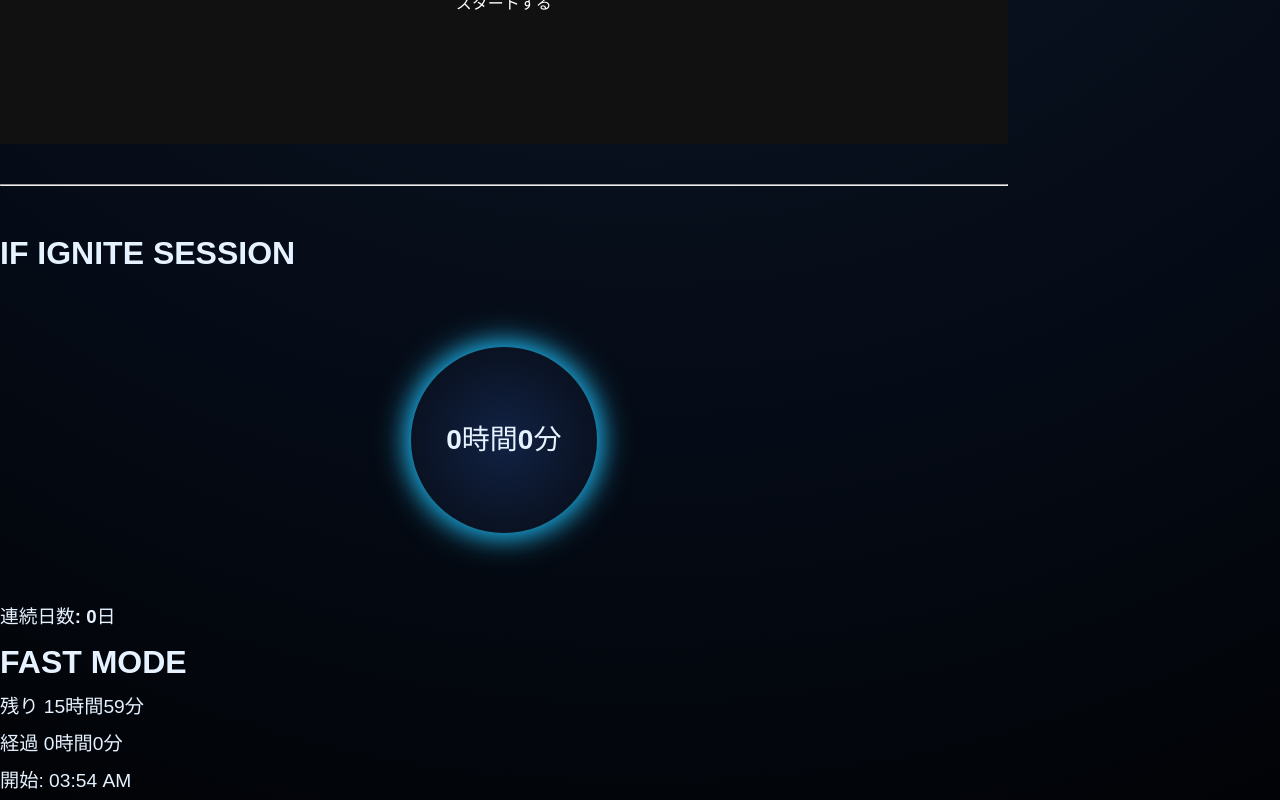
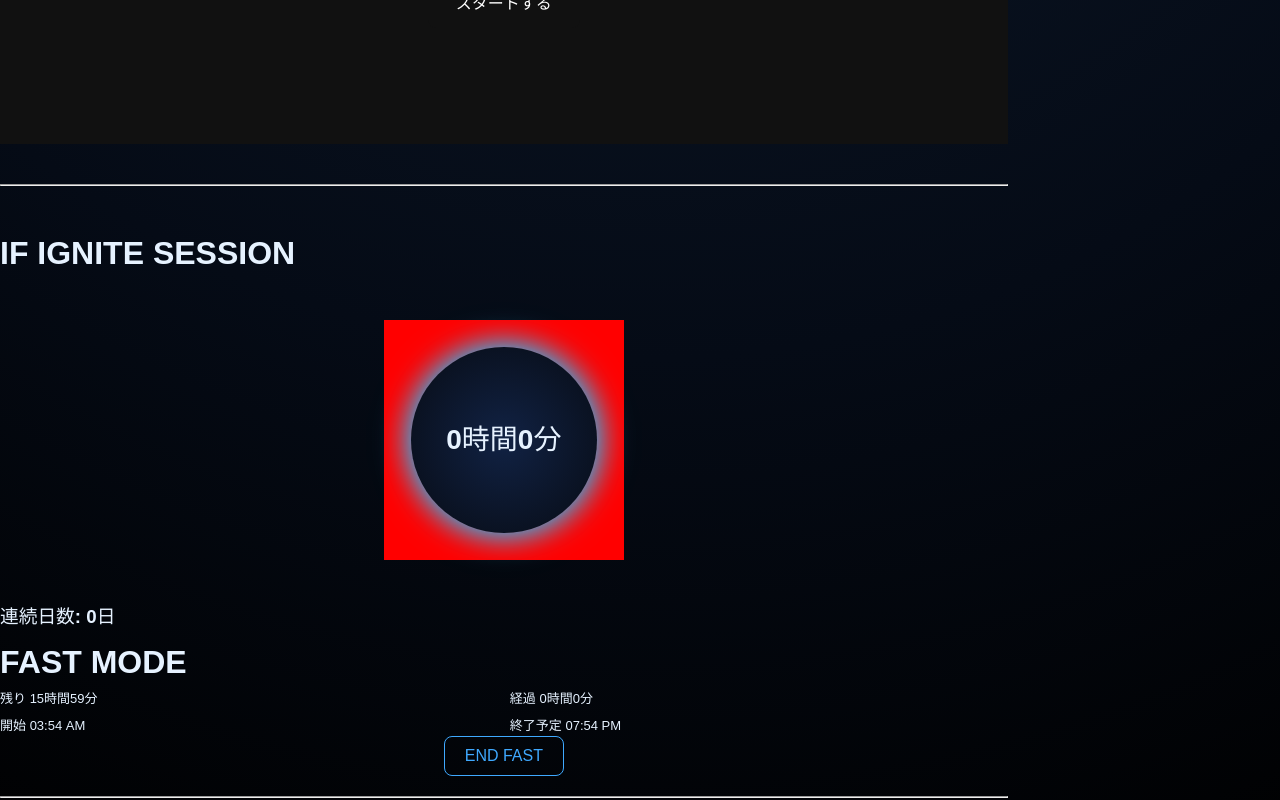
Before and after one commit to UNG-LABEL/if-pwa-app, a React (Vite) app: page / in a window 1280 px wide. Both pictures are taken after a click on the button "START FAST". Shown: the part 2194-2994 px from the top of the page. Built offline with nearby package versions, Linux system fonts and the light colour scheme.

Commit message:
fix: restore START AGAIN/RESET actions and improve FAST UI layout

```diff
--- a/src/App.css
+++ b/src/App.css
@@ -12,6 +12,7 @@ body {
 
 
 button {
+  position: relative;
   background: transparent;
   border: 1px solid #3fa9ff;
   color: #3fa9ff;
@@ -20,6 +21,7 @@ button {
   border-radius: 8px;
   cursor: pointer;
   transition: all 0.3s ease;
+  z-index: 5;
 }
 
 button:hover {
@@ -47,18 +49,7 @@ button:hover {
   transition: all 0.4s ease;
   animation: ignitePulse 4s ease-in-out infinite;
   animation-fill-mode: both;
-}
-
-@keyframes slowPulse {
-  0% {
-    box-shadow: 0 0 10px rgba(0,150,255,0.25);
-  }
-  50% {
-    box-shadow: 0 0 28px rgba(0,180,255,0.55);
-  }
-  100% {
-    box-shadow: 0 0 10px rgba(0,150,255,0.25);
-  }
+  pointer-events: none;
 }
 
 
@@ -75,21 +66,26 @@ button:hover {
   width: 240px;
   height: 240px;
   margin: 40px auto;
+  margin-bottom: 40px;
   display: flex;
   align-items: center;
   justify-content: center;
+  z-index: 1;
+  background: red;
 }
 
 .progress-ring {
   transform: rotate(-90deg);
   overflow: visible;
+  pointer-events: none;
 }
 
 .progress-ring-progress {
   transition: stroke-dashoffset 0.3s linear;
-  filter: drop-shadow(0 0 14px #00bfff);
+  filter: none;
   animation: ignitePulse 4s ease-in-out infinite;
   animation-fill-mode: both;
+  pointer-events: none;
 }
 
 
@@ -113,7 +109,7 @@ button:hover {
     filter: drop-shadow(0 0 8px #00bfff);
   }
   50% {
-    box-shadow: 0 0 34px rgba(0,180,255,0.6);
+    box-shadow: 0 0 40px rgba(0,180,255,0.6);
     filter: drop-shadow(0 0 22px #5ce1ff);
   }
   100% {
@@ -121,3 +117,37 @@ button:hover {
     filter: drop-shadow(0 0 8px #00bfff);
   }
 }
+
+.stats-container {
+  display: grid;
+  grid-template-columns: 1fr 1fr;
+  gap: 8px 12px;
+  font-size: 13px;
+}
+
+@media (max-width: 480px) {
+  .timer-wrapper {
+    transform: scale(0.9);
+  }
+
+  .stats-container {
+    font-size: 12px;
+  }
+
+  .end-button {
+    margin-top: 12px;
+  }
+}
+
+.button-group {
+  position: relative;
+  display: flex;
+  gap: 5px;
+  justify-content: center;
+  margin-top: 10px;
+  z-index: 5;
+}
+
+.button-group button {
+  padding: 8px 14px;
+}
--- a/src/components/IFTimer.tsx
+++ b/src/components/IFTimer.tsx
@@ -28,7 +28,7 @@ const TEXT = {
     loadMore: "もっと見る",
   },
   en: {
-    timerTitle: "Ignite",
+    timerTitle: "IF IGNITE SESSION",
     streak: "Streak",
     days: "days",
     average: "Average Fast",
@@ -187,7 +187,7 @@ completeFast(entry);
             strokeDasharray={2 * Math.PI * 100}
             strokeDashoffset={2 * Math.PI * 100 * (1 - progress / 100)}
             className={`progress-ring-progress
-              status === "running" ? "running" : ""}
+              ${status === "running" ? "running" : ""}
               ${status === "completed" ? "completed" : ""}
             `}
           />
@@ -219,27 +219,34 @@ completeFast(entry);
         <>
           <h2>{TEXT[lang].fastMode}</h2>
 
-          <p>{TEXT[lang].remaining} {formatTime(remaining)}</p>
-          <p>{TEXT[lang].elapsed} {formatTime(elapsed)}</p>
+          <div className="stats-container">
+            <div>
+              {TEXT[lang].remaining} {formatTime(remaining)}
+            </div>
+            <div>
+              {TEXT[lang].elapsed} {formatTime(elapsed)}
+            </div>
 
             {startTime && (
               <>
-            <p>
-              {TEXT[lang].started}:{" "}
+                <div>
+                  {TEXT[lang].started}{" "}
                   {new Date(startTime).toLocaleTimeString([], {
                     hour: "2-digit",
                     minute: "2-digit",
                   })}
-             </p>
-             <p>
-              {TEXT[lang].ends}:{" "}
+                </div>
+
+                <div>
+                  {TEXT[lang].ends}{" "}
                   {new Date(startTime + TARGET).toLocaleTimeString([], {
                     hour: "2-digit",
                     minute: "2-digit",
                   })}
-            </p>
+                </div>
               </>
             )}
+          </div>
 
           {elapsed >= TARGET && (
             <h3 style={{ color: "green" }}>
@@ -262,10 +269,14 @@ completeFast(entry);
 )}
 
 {status === "completed" && (
-  <>
-    <button onClick={handleStart}>START AGAIN</button>
-    <button onClick={reset}>RESET</button>
-  </>
+  <div className="button-group">
+    <button onClick={handleStart}>
+      {TEXT[lang].startAgain}
+    </button>
+    <button onClick={reset}>
+      {TEXT[lang].reset}
+    </button>
+  </div>
 )}
 
       <hr style={{ margin: "20px 0" }} />
--- a/src/styles.css
+++ b/src/styles.css
@@ -266,3 +266,24 @@ h1, h2, h3, p, button {
 body {
   word-break: break-word;
 }
+
+.stats-container {
+  display: grid;
+  grid-template-columns: 1fr 1fr;
+  gap: 8px 12px;
+  font-size: 13px;
+}
+
+@media (max-width: 480px) {
+  .timer-wrapper {
+    transform: scale(0.9);
+  }
+
+  .stats-container {
+    font-size: 12px;
+  }
+
+  .end-button {
+    margin-top: 12px;
+  }
+}
```
Lines whose indentation alone changed are shown as unchanged.
